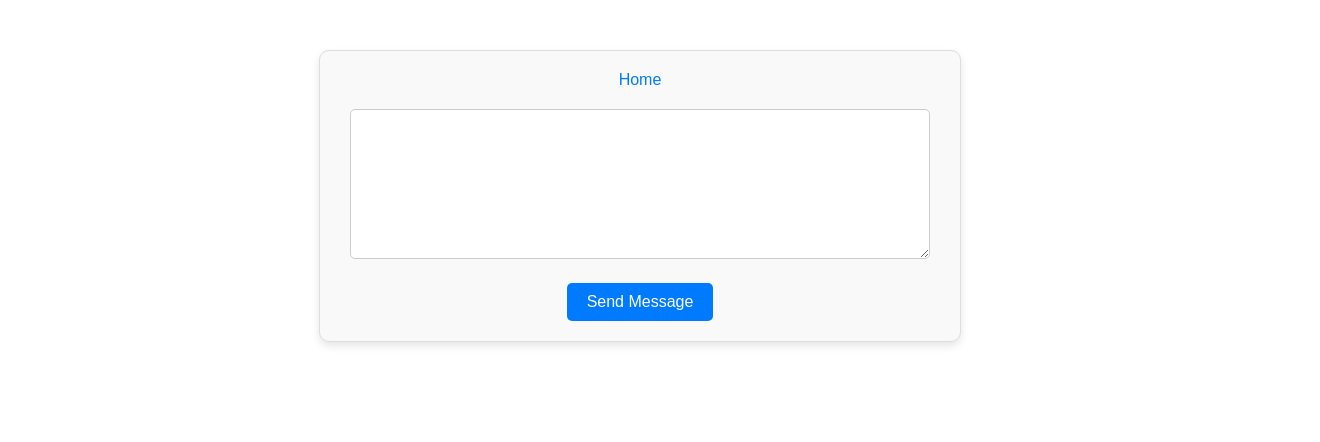
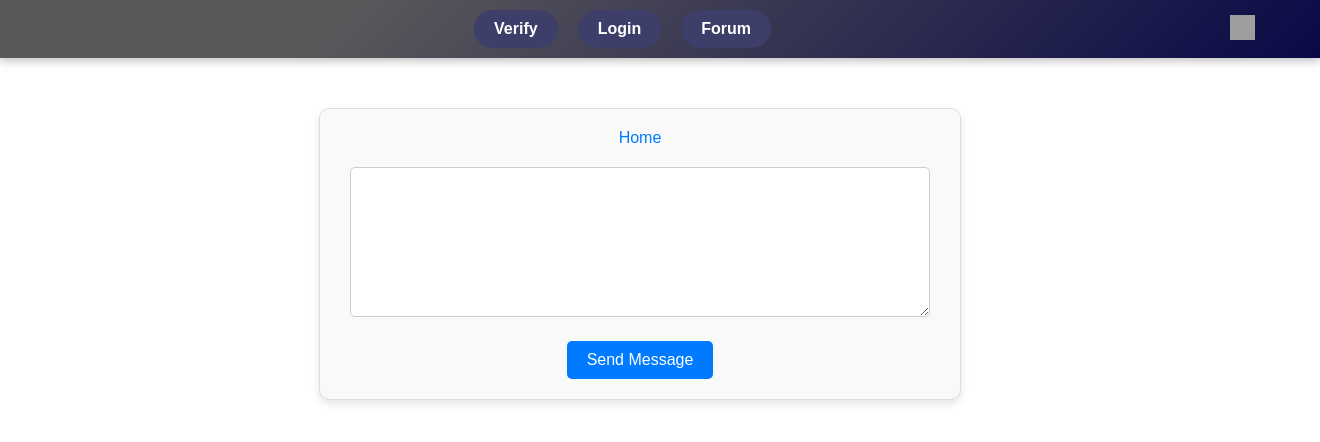
Before and after one commit to areebuzair/UnBiased, a React (Vite) app in the folder Frontend/UnBiased/: page /VerifyBot in a window 1280 px wide. Shown: the top 442 px of the page, 1320 px wide, since content can reach past the window. Built offline with nearby package versions, Linux system fonts and the light colour scheme; grey boxes are pictures that could not be loaded.

Commit message:
Experimenting on the frontend, added topbar but not finished

```diff
--- a/Frontend/UnBiased/src/App.css
+++ b/Frontend/UnBiased/src/App.css
@@ -1,5 +1,8 @@
 .App {
-  background-color: rgb(41, 41, 41);
+
+  background-color: #000000;
+  background-image: linear-gradient(147deg, #000000 0%, #434343 74%);
+
   color: white;
   padding: 5px;
   box-sizing: border-box;
@@ -12,12 +15,12 @@
   text-decoration: none;
 }
 .App h1{
-  max-width: 700px;
-  margin: 10px auto;
+  max-width: 750px;
+  margin: 1px auto;
 }
 .App ol{
   list-style: none;
-  max-width: 800px;
+  max-width: 1100px;
   margin: 10px auto;
   display: grid;
   grid-template-columns: auto auto;
@@ -65,14 +68,23 @@
 }
 
 .App li:hover *{
-  color: white;
+  color: #88c5f6;
 }
 .App form{
   text-align: center;
 }
 .App a{
   color: white;
+  display: inline-block;
+  padding: 9px 12px;
+  background-color: purple;
+  border-radius: 5px;
+  text-decoration: none;
 }
 .App a:hover{
-  color: rgb(255, 0, 0);
+  background-color:#900ce9;
+  text-shadow:  0 0 1px black,
+                0 0 2px black,
+                0 0 3px black,
+                0 0 4px black;
 }
--- a/Frontend/UnBiased/src/App.jsx
+++ b/Frontend/UnBiased/src/App.jsx
@@ -1,14 +1,16 @@
+import React from 'react';
+import { BrowserRouter, Routes, Route } from 'react-router-dom';
 import Home from './pages/Home';
 import VerifyBot from './pages/VerifyBot';
-import { BrowserRouter, Routes, Route } from 'react-router-dom';
-// import './App.css';
+import TopBar from './pages/TopBar';
 
 function App() {
   return (
     <BrowserRouter>
+      <TopBar /> {/* Add the TopBar here */}
       <Routes>
         <Route path="/" element={<Home />} />
-        <Route path="/VerifyBot" element={<VerifyBot/>} />
+        <Route path="/VerifyBot" element={<VerifyBot />} />
       </Routes>
     </BrowserRouter>
   );
--- /dev/null
+++ b/Frontend/UnBiased/src/pages/TopBar.css
@@ -0,0 +1,91 @@
+/* Top bar styling */
+.top-bar {
+    width: 100vw; /* Full width of the viewport */
+    background-color: #090947; /* Background of the top bar */
+    background-image: linear-gradient(315deg, #090947 0%, #5a585a 74%); /* Gradient background */
+    padding: 10px 20px; /* Padding for spacing */
+    display: flex;
+    align-items: center;
+    justify-content: space-between; /* Space out the elements */
+    color: white;
+    box-shadow: 0 2px 10px rgba(0, 0, 0, 0.3); /* Stronger shadow for depth */
+    position: sticky;
+    top: 0;
+    z-index: 1000;
+  }
+
+  /* Container for buttons */
+  .button-group {
+    display: flex;
+    justify-content: center; /* Center the buttons */
+    flex-grow: 1; /* Allow the group to take up available space */
+  }
+
+  /* Button styling */
+  .top-bar-button {
+    background-color: #3e3e6a; /* Slightly lighter shade for buttons */
+    color: white;
+    border: none;
+    padding: 10px 20px; /* Padding for larger buttons */
+    margin: 0 10px; /* Horizontal margin between buttons */
+    border-radius: 20px; /* Rounded corners */
+    cursor: pointer;
+    transition: background-color 0.3s, transform 0.3s; /* Smooth transitions */
+    font-weight: bold;
+    font-size: 16px;
+  }
+
+  .top-bar-button:hover {
+    background-color: #565687; /* Darken button color on hover */
+    transform: scale(1.05); /* Slightly enlarge on hover */
+  }
+
+  /* Search container styling */
+  .search-container {
+    display: flex;
+    align-items: center;
+    position: relative;
+  }
+
+  /* Search icon button styling */
+  .search-icon {
+    background: none;
+    border: none;
+    cursor: pointer;
+    padding: 5px;
+  }
+
+  .search-icon img {
+    width: 25px;
+    height: 25px;
+  }
+
+  /* Search bar styling */
+  .search-bar {
+    padding: 8px 15px;
+    margin-left: 10px;
+    border: none;
+    border-radius: 20px;
+    outline: none;
+    transition: width 0.5s, opacity 0.5s;
+    width: 0;
+    opacity: 0;
+    background-color: #3e3e6a; /* Matching background with buttons */
+    color: white;
+    font-size: 16px;
+  }
+
+  .search-container.active .search-bar {
+    width: 250px; /* Expanded width */
+    opacity: 1;
+  }
+
+  .search-bar::placeholder {
+    color: #cccccc; /* Light gray placeholder text */
+  }
+
+  /* Ensure the top bar stays on top */
+  body {
+    margin: 0;
+    padding: 0;
+  }
--- /dev/null
+++ b/Frontend/UnBiased/src/pages/TopBar.jsx
@@ -0,0 +1,29 @@
+import React, { useState } from 'react';
+import './TopBar.css';
+
+const TopBar = () => {
+  const [searchActive, setSearchActive] = useState(false);
+
+  return (
+    <div className="top-bar">
+      <div className="button-group">
+        <button className="top-bar-button">Verify</button>
+        <button className="top-bar-button">Login</button>
+        <button className="top-bar-button">Forum</button>
+      </div>
+      <div className={`search-container ${searchActive ? 'active' : ''}`}>
+        <button className="search-icon" onClick={() => setSearchActive(!searchActive)}>
+          <img src="E:\Unbiased\UnBiased\Frontend\UnBiased\public\magnify.png" alt="Search" />
+        </button>
+        <input
+          type="text"
+          className="search-bar"
+          placeholder="Search..."
+          style={{ width: searchActive ? '250px' : '0', opacity: searchActive ? '1' : '0' }}
+        />
+      </div>
+    </div>
+  );
+};
+
+export default TopBar;
```
Also changed, not shown: Frontend/UnBiased/public/magnify.png (added), 1 other file (tests, documents, lock files or other folders).
